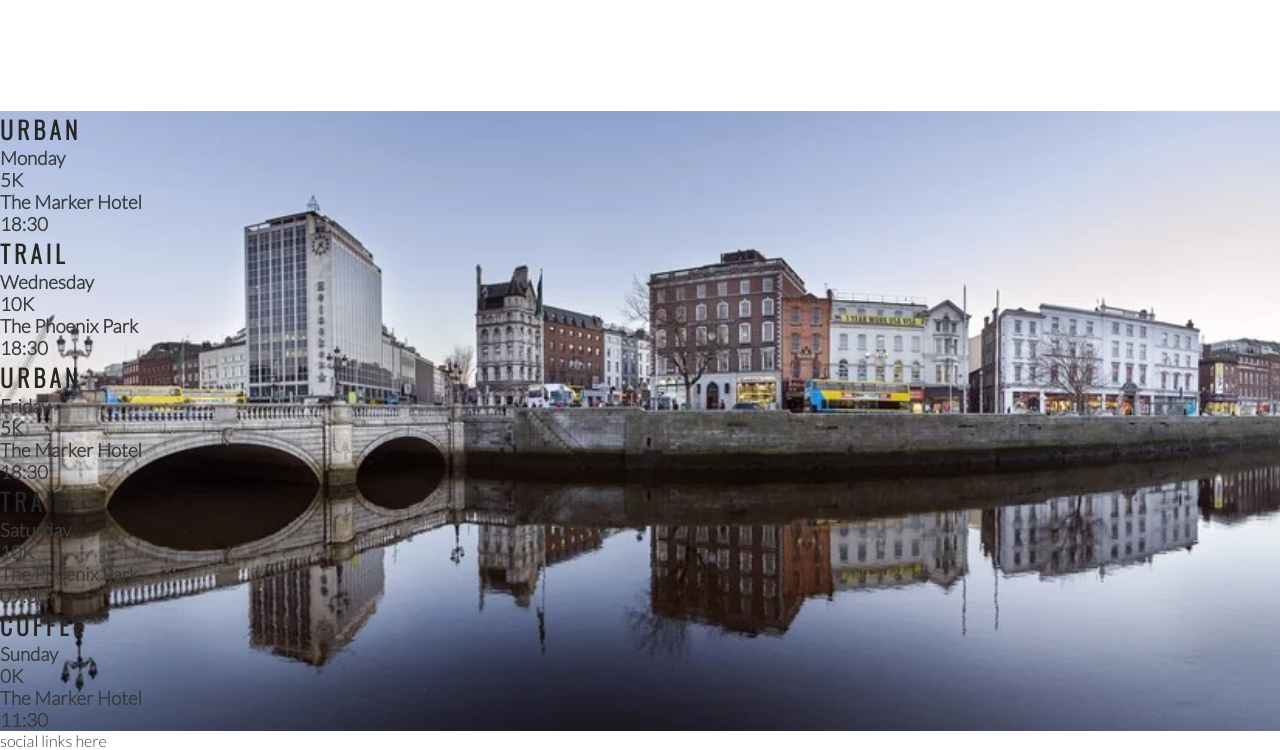
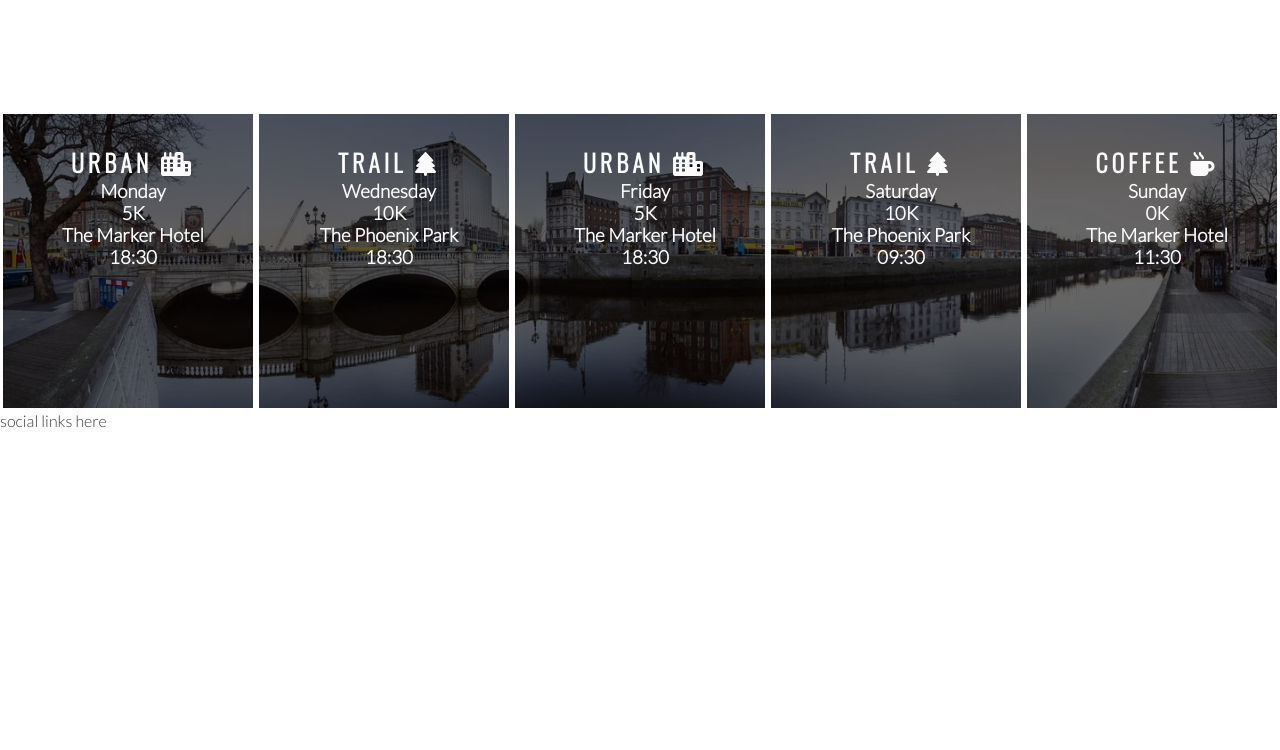
Before and after one commit to mmarmelomartelo/love-running-project, a plain HTML site: page index.html in a window 1280 px wide. Shown: the part 1184-1934 px from the top of the page. After the commit the page ends 1614 px from the top, so only its background shows below. Drawn offline with nearby package versions, Linux system fonts and the light colour scheme.

Commit message:
style times panels  and  add icons

```diff
--- a/assets/css/style.css
+++ b/assets/css/style.css
@@ -186,3 +186,18 @@
     width: 100%;
     overflow: hidden;
 }
+
+#times div {
+    color: #fafafa;
+    background-color: rgba(0, 0, 0, .6);
+    width: 20%;
+    height: 300px;
+    float: left;
+    padding: 30px 0 0 10px;
+    text-align: center;
+    border:solid white;
+    box-sizing: border-box;
+}
+#times h2 {
+    color: #fafafa;
+    }
--- a/index.html
+++ b/index.html
@@ -85,35 +85,35 @@
     </section>
     <section id="times">
          <div>
-            <h2>Urban</h2>
+            <h2>Urban <i class="fas fa-city"></i></h2>
             <h3>Monday</h3>
             <h3>5K</h3>
             <h3>The Marker Hotel</h3>
             <h3>18:30</h3>
         </div>
         <div>
-            <h2>Trail</h2>
+            <h2>Trail <i class="fas fa-tree"></i></h2>
             <h3>Wednesday</h3>
             <h3>10K</h3>
             <h3>The Phoenix Park</h3>
             <h3>18:30</h3>
         </div>
         <div>
-            <h2>Urban</h2>
+            <h2>Urban <i class="fas fa-city"></i></h2>
             <h3>Friday</h3>
             <h3>5K</h3>
             <h3>The Marker Hotel</h3>
             <h3>18:30</h3>
         </div>
         <div>
-            <h2>Trail</h2>
+            <h2>Trail <i class="fas fa-tree"></i></h2>
             <h3>Saturday</h3>
             <h3>10K</h3>
             <h3>The Phoenix Park</h3>
             <h3>09:30</h3>
         </div>
         <div>
-            <h2>Coffee</h2>
+            <h2>Coffee <i class="fas fa-mug-hot"></i></h2>
             <h3>Sunday</h3>
             <h3>0K</h3>
             <h3>The Marker Hotel</h3>
```
